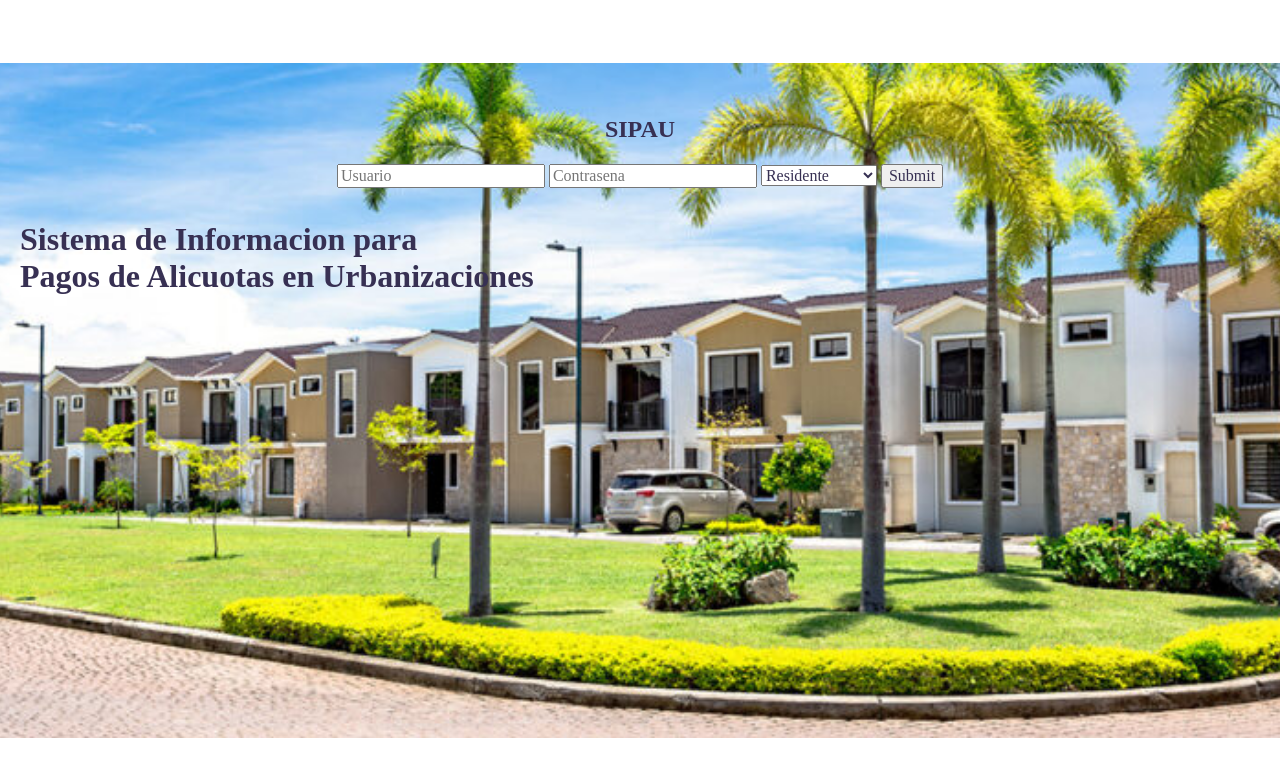
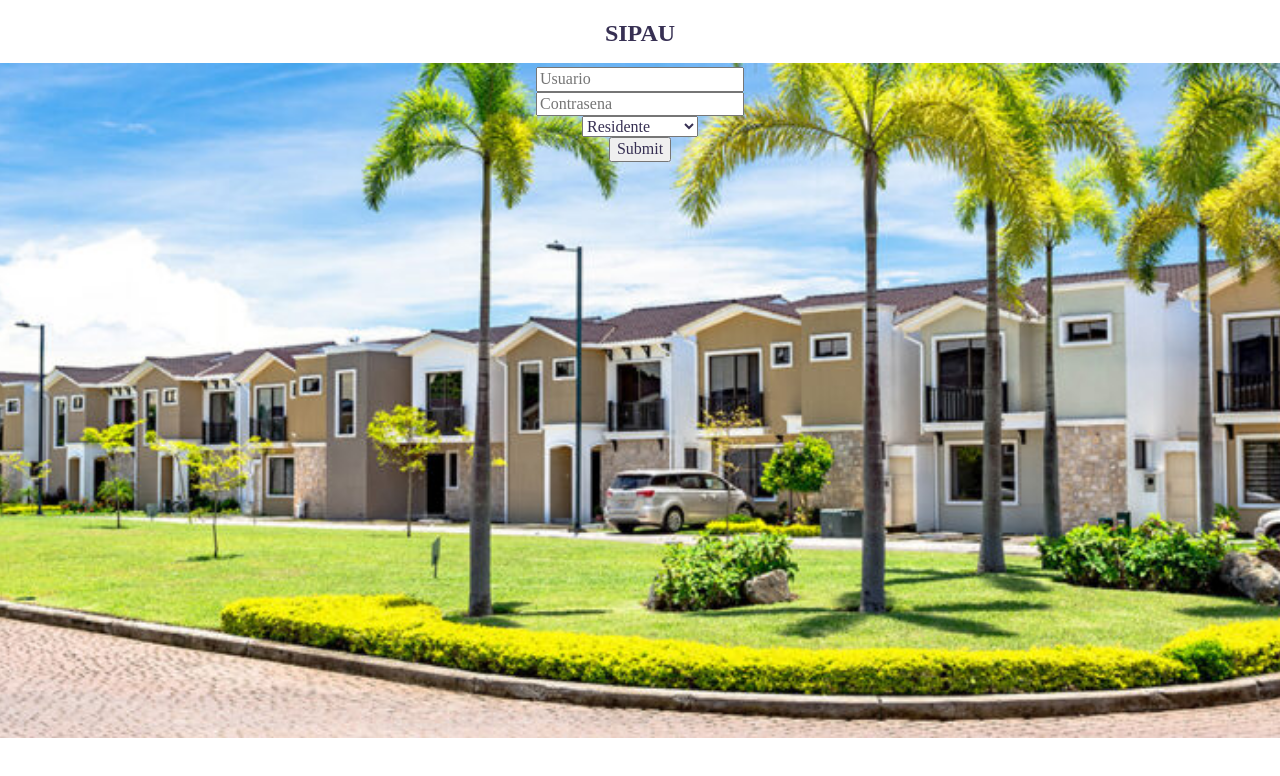
Before and after one commit to joselalangui/Proyecto-de-Desarrollo-Web, a website: page index.html in a window 1280 px wide. Drawn offline with nearby package versions, Linux system fonts and the light colour scheme.

Commit message:
Correcciones
Correcciones y mejoras del codigo

```diff
--- a/index.html
+++ b/index.html
@@ -7,16 +7,28 @@
         <link rel="stylesheet" type="text/css" href="node_modules/normalize.css/normalize.css">
     </head>
     <body>
-        <h1>Sistema de Informacion para <br>Pagos de Alicuotas en Urbanizaciones</h1>
-        <div>
-            <h2>SIPAU</h2>
-            <input placeholder="Usuario" name="Nombre de usuario" required="required">
-            <input placeholder="Contrasena" type="password" required="required">
-            <select>
-                <option value="1">Residente</option>
-                <option value="2">Administrador</option>
-            </select>
-            <input type="submit">
+        <div class="flex__container">
+            <form class="form">
+                <div class="form__selection">
+                    <h2>SIPAU</h2>
+                </div>
+                <div></div>
+                <div class="form__selection">
+                    <input placeholder="Usuario" name="Nombre de usuario" required="required" class="form__input">
+                </div>
+                <div class="form__selection">
+                    <input placeholder="Contrasena" type="password" required="required" class="form__input">
+                </div>
+                <div class="form__selection">
+                    <select class="form__input">
+                        <option value="1">Residente</option>
+                        <option value="2">Administrador</option>
+                    </select>
+                </div>
+                <div class="form__selection">
+                    <input type="submit" class="form__input">
+                </div>
+            </form>
         </div>
     </body>
 </html>
```
